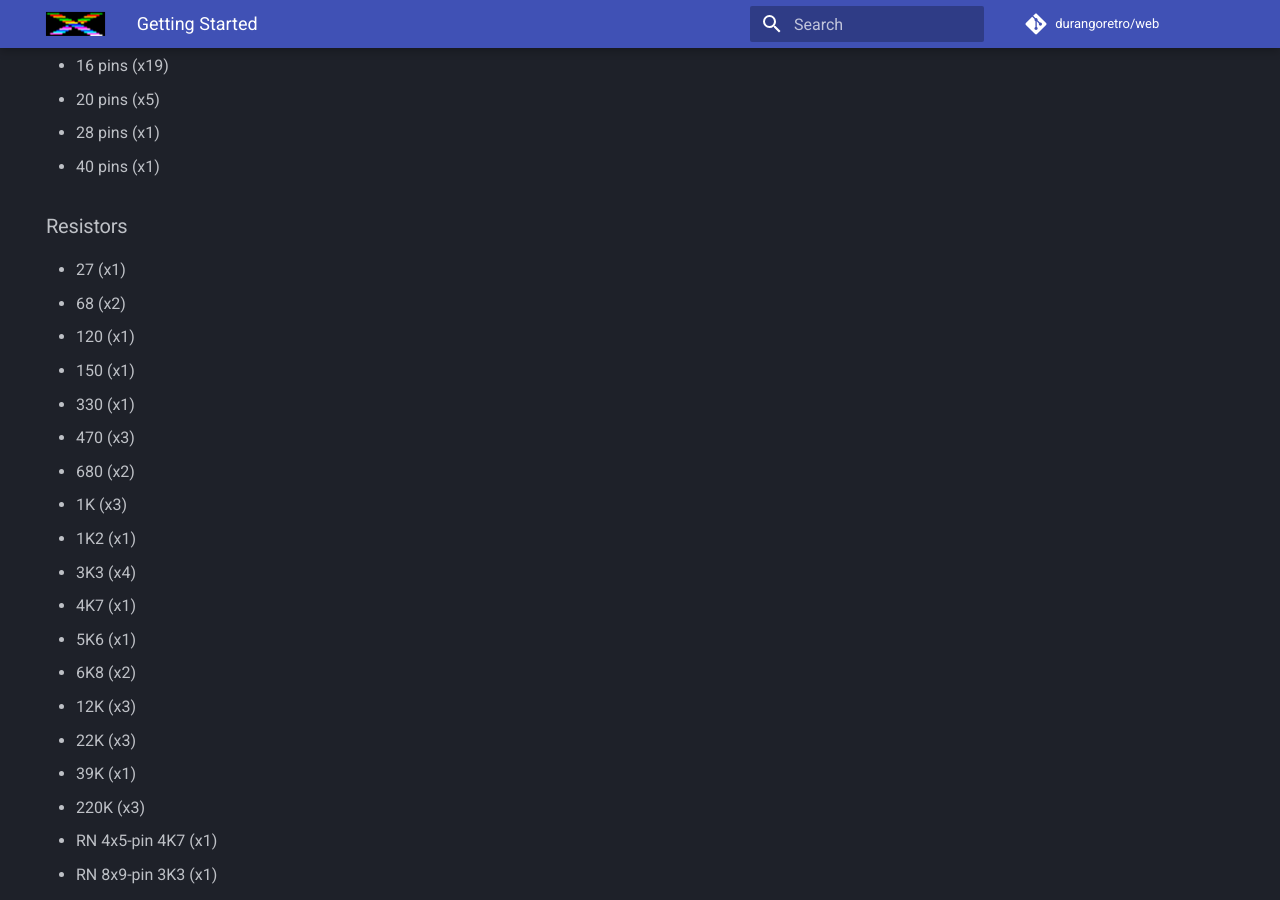
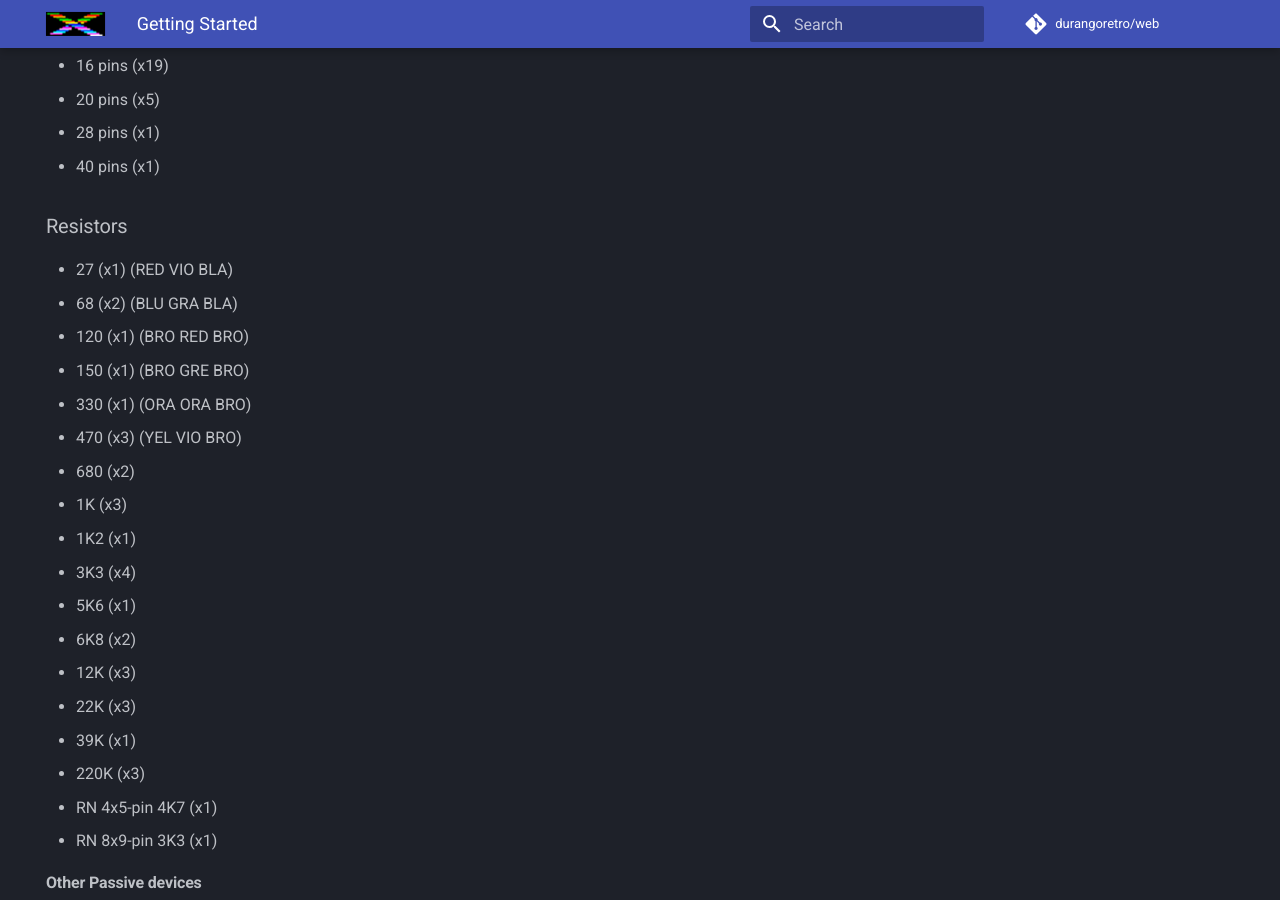
Before and after one commit to durangoretro/web, an MkDocs documentation site: the page built from docs/started.md, in a window 1280 px wide and 900 px high, scrolled down 1279 px. Built offline with MkDocs 1.6.1 and Material for MkDocs 9.7.7, drawn with Linux system fonts in a browser that asks for light colours; comment, search, counter and statistics services are not loaded; some of the changed text lies outside the part shown.

Commit message:
Add resistor code to bom

```diff
--- a/docs/started.md
+++ b/docs/started.md
@@ -42,17 +42,16 @@ You can see in Kicad an image similar to:
 * 40 pins (x1)
 
 ### Resistors
-* 27   (x1)
-* 68   (x2)
-* 120  (x1)
-* 150  (x1)
-* 330  (x1)
-* 470  (x3)
+* 27   (x1) (RED VIO BLA)
+* 68   (x2) (BLU GRA BLA)
+* 120  (x1) (BRO RED BRO)
+* 150  (x1) (BRO GRE BRO)
+* 330  (x1) (ORA ORA BRO)
+* 470  (x3) (YEL VIO BRO)
 * 680  (x2)
 * 1K   (x3)
 * 1K2  (x1)
 * 3K3  (x4)
-* 4K7  (x1)
 * 5K6  (x1)
 * 6K8  (x2)
 * 12K  (x3)
```
Also changed, not shown: other parts of docs/started.md (+1 -1 lines).
